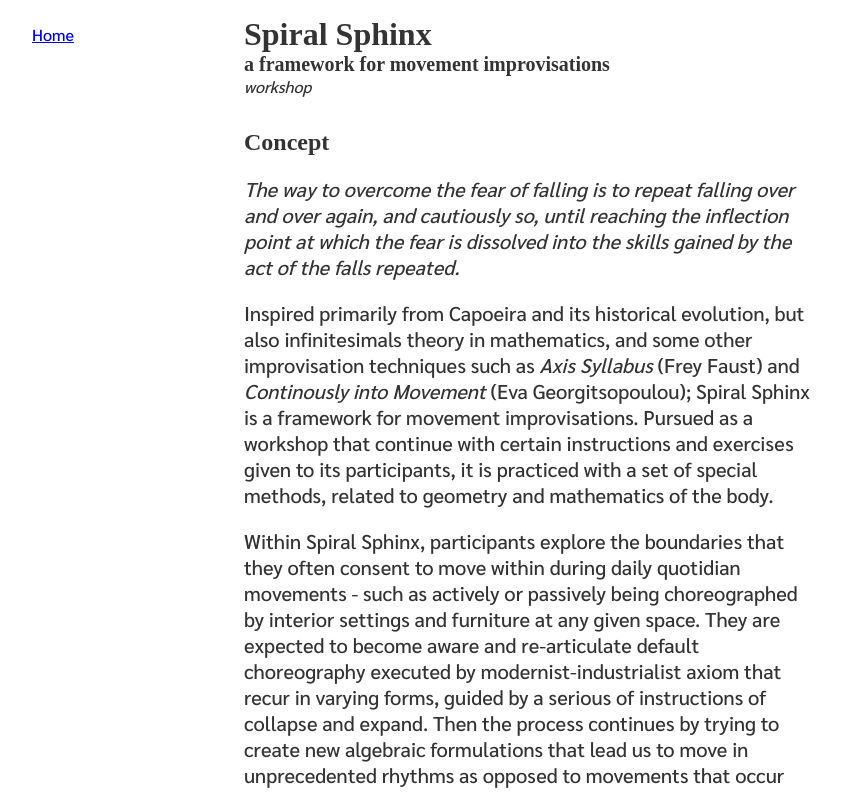
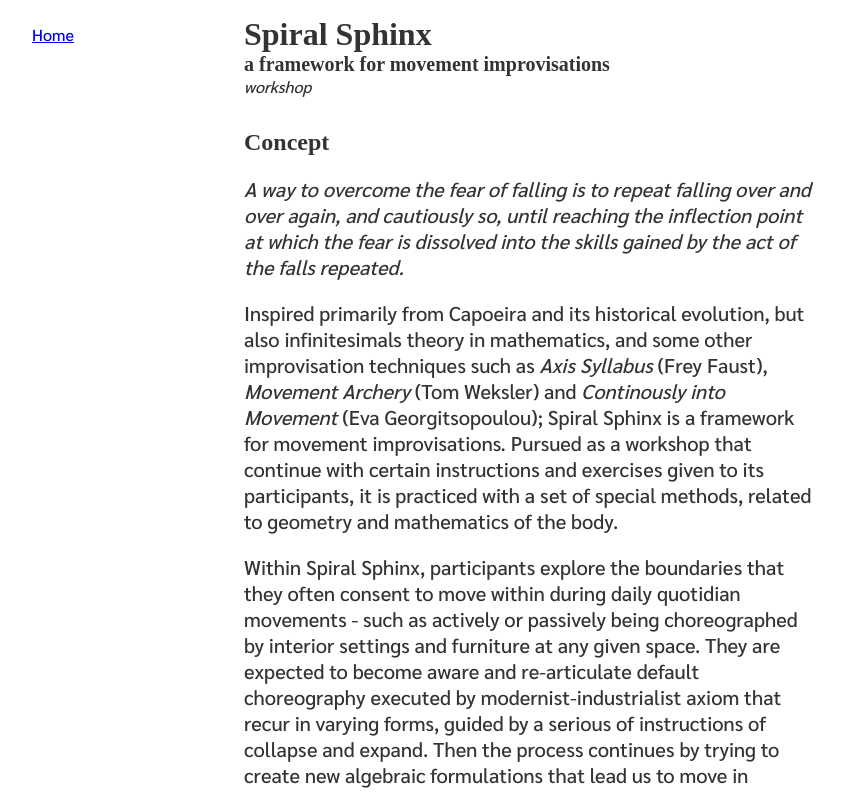
Before and after one commit to eminx/infinitesimals.space, a React (Create React App) app: page /spiral-sphinx in a window 1280 px wide. Shown: the top 792 px of the page, without its empty margins (107-951 px from the left). Built offline with nearby package versions, Linux system fonts and the light colour scheme.

Commit message:
trying to fix redirect

```diff
--- a/src/pages/Spiral-Sphinx.js
+++ b/src/pages/Spiral-Sphinx.js
@@ -24,7 +24,7 @@ class SpiralSphinx extends Component {
           <Text fontSize={[2, 3]}>
             <p>
               <em>
-                The way to overcome the fear of falling is to repeat falling
+                A way to overcome the fear of falling is to repeat falling
                 over and over again, and cautiously so, until reaching the
                 inflection point at which the fear is dissolved into the skills
                 gained by the act of the falls repeated.{' '}
@@ -34,7 +34,7 @@ class SpiralSphinx extends Component {
               Inspired primarily from Capoeira and its historical evolution, but
               also infinitesimals theory in mathematics, and some other
               improvisation techniques such as <em>Axis Syllabus</em> (Frey
-              Faust) and <em>Continously into Movement</em> (Eva
+              Faust), <em>Movement Archery</em> (Tom Weksler) and <em>Continously into Movement</em> (Eva
               Georgitsopoulou); Spiral Sphinx is a framework for movement
               improvisations. Pursued as a workshop that continue with certain
               instructions and exercises given to its participants, it is
```
Also changed, not shown: 1 other file (tests, documents, lock files or other folders).
